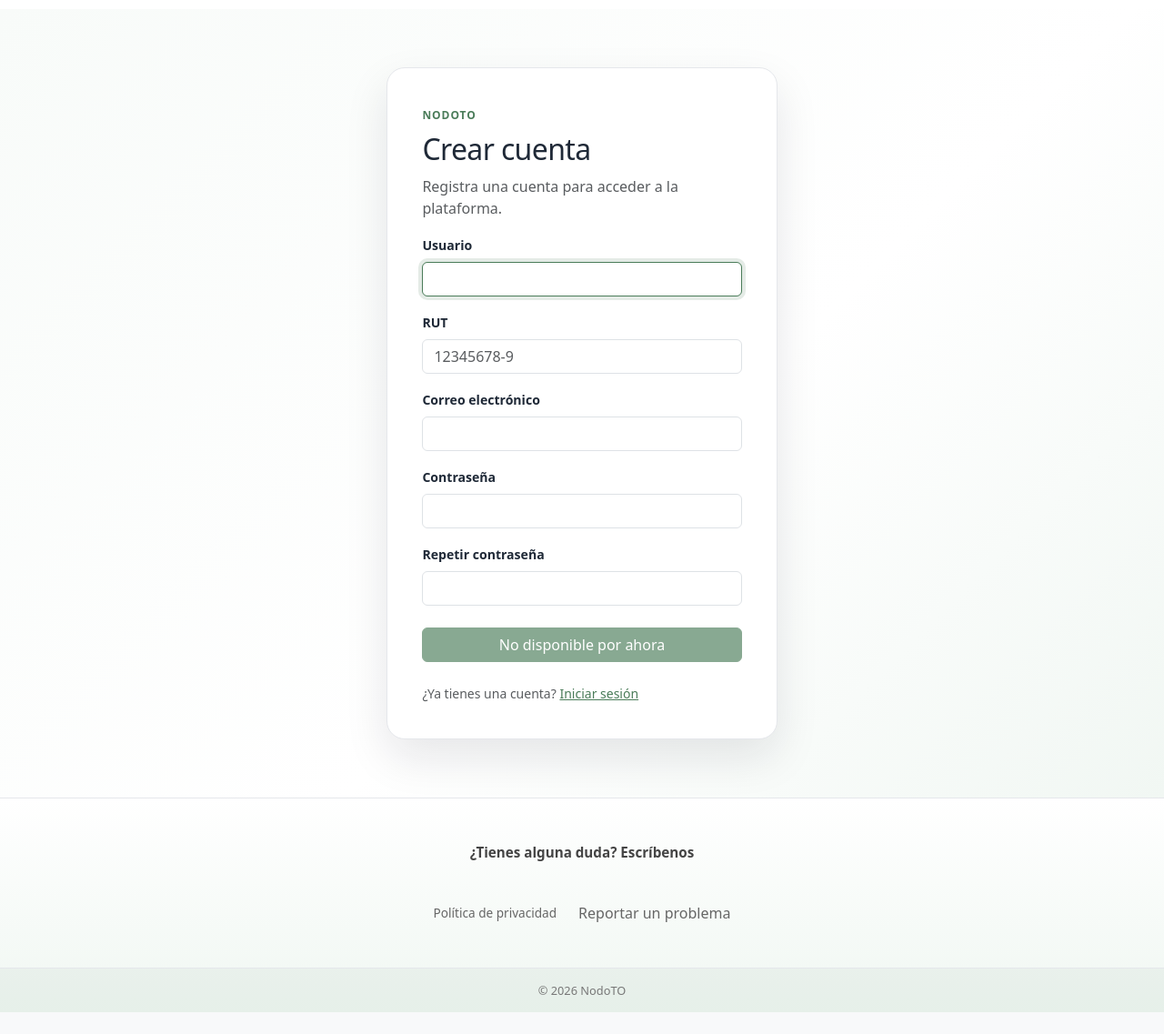
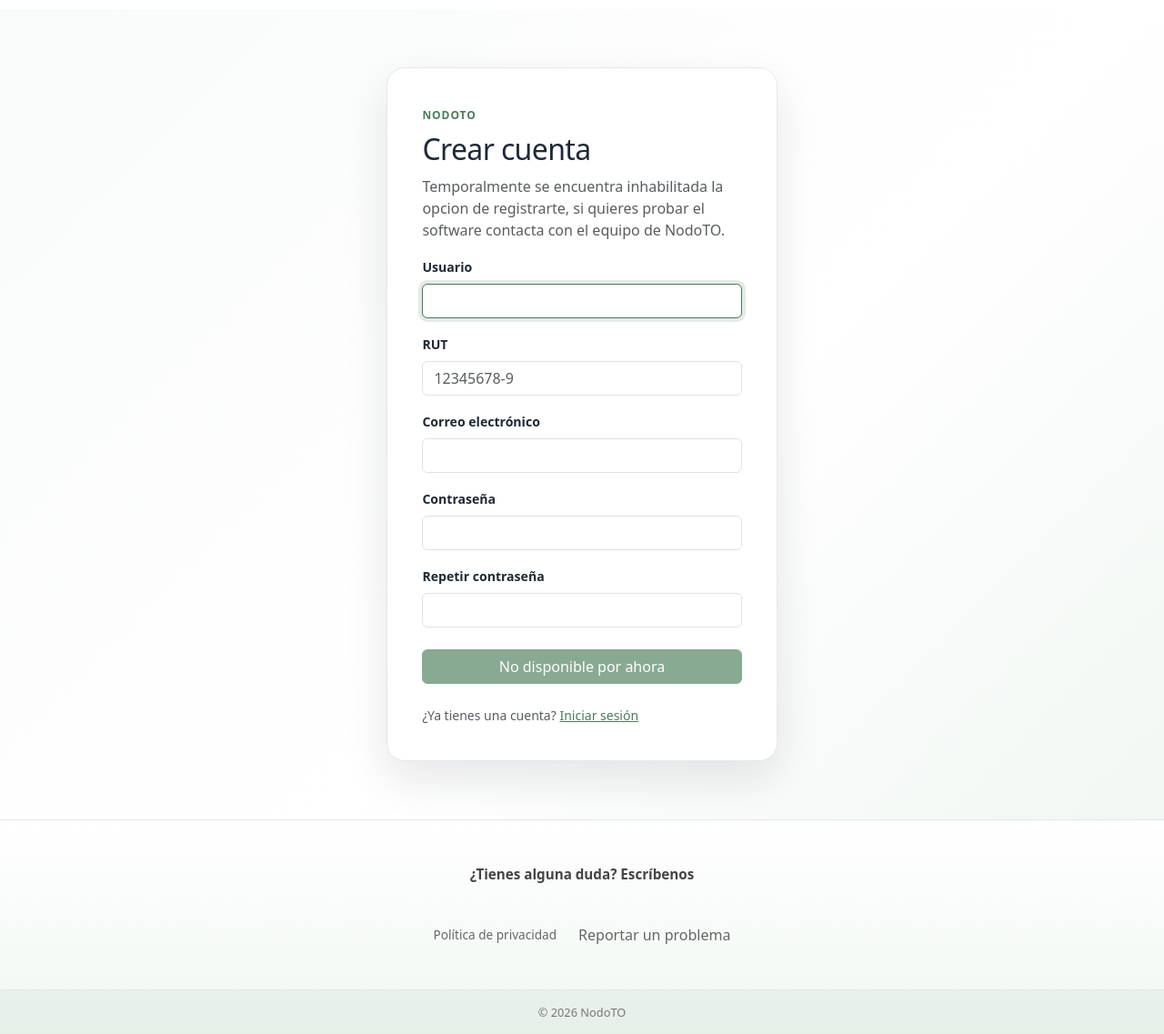
Before and after one commit to Tomas-FV/NodoTO, a Django app: page /auth/registro/ in a window 1280 px wide. Shown: the part 66-1203 px from the top of the page at 91% size. Before the commit the page ends 1179 px from the top, so only its background shows below. Run offline with Django 5.2, Linux system fonts and the light colour scheme.

Commit message:
Add: Texto agumentativo

```diff
--- a/core/templates/Auth/register.html
+++ b/core/templates/Auth/register.html
@@ -7,7 +7,8 @@
     <div class="auth-panel">
         <span class="auth-eyebrow">NodoTO</span>
         <h1>Crear cuenta</h1>
-        <p class="text-muted">Registra una cuenta para acceder a la plataforma.</p>
+        <!-- <p class="text-muted">Registra una cuenta para acceder a la plataforma.</p> -->
+        <p class="text-muted">Temporalmente se encuentra inhabilitada la opcion de registrarte, si quieres probar el software contacta con el equipo de NodoTO.</p>
         <form method="post" novalidate>
             {% csrf_token %}
             <div class="mb-3">
```
